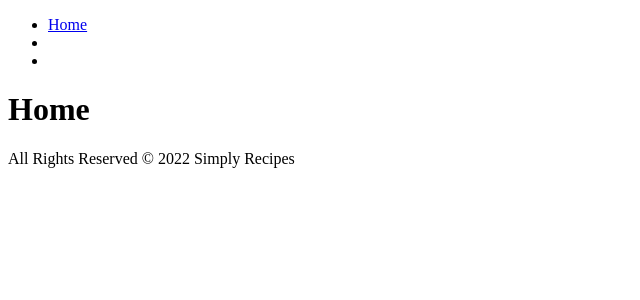
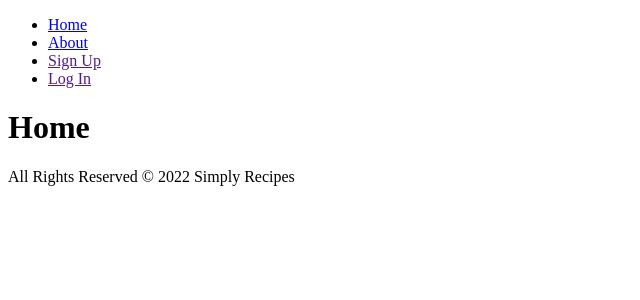
Before and after one commit to becp12/recipeapp, a Django app: page / in a window 1280 px wide. Shown: the top 300 px of the page, without its empty margins (0-640 px from the left). Run offline with Django 4.2, Linux system fonts and the light colour scheme.

Commit message:
Added Dynamic Nav Bar

```diff
--- a/main_app/templates/about.html
+++ b/main_app/templates/about.html
@@ -0,0 +1,6 @@
+{% extends 'base.html' %}
+{% block content %}
+
+<h1>About</h1>
+
+{% endblock %}
--- a/main_app/templates/base.html
+++ b/main_app/templates/base.html
@@ -13,9 +13,18 @@
     <header>
         <nav>
             <ul>
-                <li><a href="{% url 'home' %}">Home</a></li>
-                <li><a href=""></a></li>
-                <li><a href=""></a></li>
+                <li><a href="{% url 'home' %}">Home</a></li> <!--SHOWS SINGLE RANDOM RECIPE AND ENCOURAGES SIGN UP-->
+                <li><a href="{% url 'about' %}">About</a></li>
+                {% if user.is_authenticated %}
+                    <li><a href="">View All Recipes</a></li> <!--GOES HERE ONCE THEY LOG IN-->
+                    <li><a href="">My Recipes</a></li>
+                    <li><a href="">Add New Recipe</a></li>
+                    <li><a href="">Add New Ingredient</a></li>
+                    <li><a href="">Log Out</a></li>
+                {% else %}
+                    <li><a href="">Sign Up</a></li>
+                    <li><a href="">Log In</a></li>
+            {% endif %}
             </ul>
         </nav>
     </header>
--- a/main_app/urls.py
+++ b/main_app/urls.py
@@ -3,4 +3,5 @@ from . import views
 
 urlpatterns = [
     path('', views.home, name='home'),
+    path('about/', views.about, name='about'),
 ]
--- a/main_app/views.py
+++ b/main_app/views.py
@@ -4,3 +4,6 @@ from django.http import HttpResponse
 # Create your views here.
 def home(request):
   return render(request, 'home.html')
+
+def about(request):
+  return render(request, 'about.html')
```
